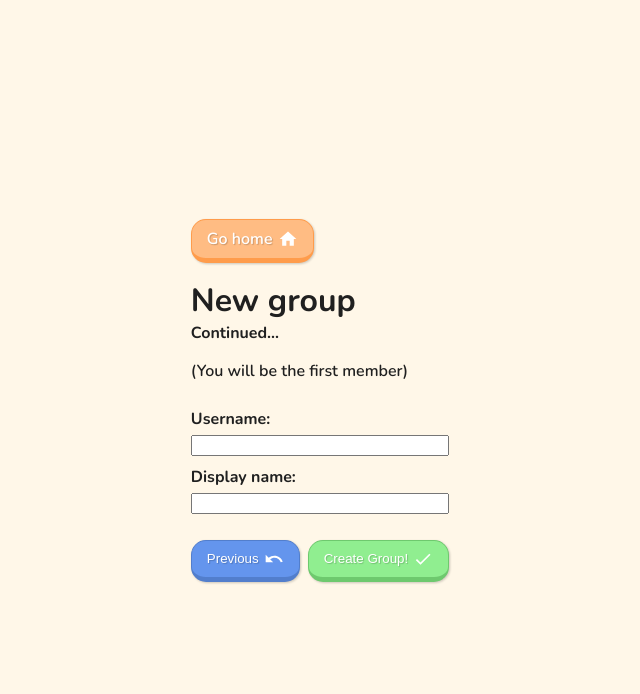
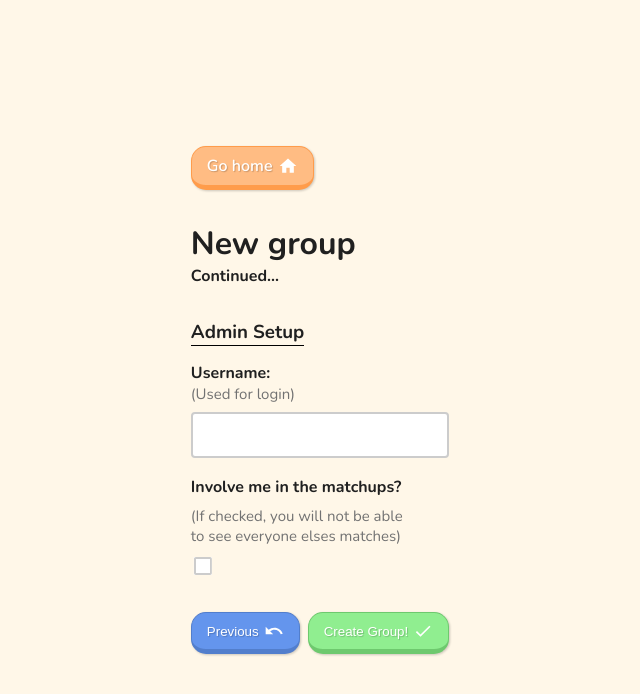
Before and after one commit to trevsm/mystery-gifter, a Next.js app: page /create in a window 1280 px wide. Both pictures are taken after typing "Sample" into the empty fields and a click on the button "Next". Shown: the top 694 px of the page, without its empty margins (320-960 px from the left). Built offline with nearby package versions, Linux system fonts and the light colour scheme.

Commit message:
more create group work

```diff
--- a/package.json
+++ b/package.json
@@ -24,7 +24,8 @@
     "react": "18.2.0",
     "react-dom": "18.2.0",
     "typescript": "5.2.2",
-    "uuid": "^9.0.0"
+    "uuid": "^9.0.0",
+    "zustand": "^4.4.1"
   },
   "devDependencies": {
     "@types/uuid": "^9.0.3",
--- /dev/null
+++ b/src/app/Providers.tsx
@@ -0,0 +1,12 @@
+"use client";
+
+import NotificationList from "@/components/NotificationList";
+
+export function Providers({ children }: { children: React.ReactNode }) {
+  return (
+    <div>
+      <NotificationList />
+      {children}
+    </div>
+  );
+}
--- a/src/app/api/group/newGroup/route.ts
+++ b/src/app/api/group/newGroup/route.ts
@@ -5,14 +5,17 @@ import { v4 as uuidv4 } from "uuid";
 export async function POST(request: Request) {
   const body = await request.json();
 
-  if (!body.group_name || !body.username || !body.display_name) {
+  if (!body.group_name || !body.username) {
     return NextResponse.json(
-      { error: "Group name, username, and display name are required" },
+      { error: "Group name, username are required" },
       { status: 400 }
     );
   }
 
-  const { group_name, display_name, username } = body;
+  const { group_name, username } = body;
+
+  const display_name = body.display_name;
+  const isInvolved = body.isInvolved;
 
   const share_id = uuidv4().substring(0, 6);
 
@@ -38,7 +41,9 @@ export async function POST(request: Request) {
 
   const { error: insertError } = await supabase
     .from("member")
-    .insert([{ display_name, username, isAdmin: true, group_id: groupId }]);
+    .insert([
+      { username, isAdmin: true, group_id: groupId, isInvolved, display_name },
+    ]);
 
   if (insertError) {
     return NextResponse.json({ error: insertError.message }, { status: 500 });
--- a/src/app/create/page.tsx
+++ b/src/app/create/page.tsx
@@ -5,15 +5,21 @@ import HomeIcon from "@mui/icons-material/Home";
 import FastForwardIcon from "@mui/icons-material/FastForward";
 import DoneIcon from "@mui/icons-material/Done";
 
+import CheckBoxOutlineBlankIcon from "@mui/icons-material/CheckBoxOutlineBlank";
+import CheckBoxIcon from "@mui/icons-material/CheckBox";
+
 import Link from "next/link";
 import { useState } from "react";
+import useNotificationStore from "@/stores/notificationStore";
 
 export default function Create() {
   const [step, setStep] = useState(0);
+  const { addNotification } = useNotificationStore();
 
   const [groupName, setGroupName] = useState("");
   const [username, setUsername] = useState("");
-  const [displayName, setDisplayName] = useState("");
+  const [displayName, setDisplayName] = useState<string>();
+  const [involved, setInvolved] = useState(false);
 
   const [shareId, setShareId] = useState("");
 
@@ -27,14 +33,24 @@ export default function Create() {
         group_name: groupName,
         username,
         display_name: displayName,
+        isInvolved: involved,
       }),
     });
 
     if (res.status === 200) {
       const { share_id } = await res.json();
+      addNotification({
+        id: "create-group-success",
+        message: "Group created!",
+        type: "success",
+      });
       setShareId(share_id);
     } else {
-      console.log("Error creating group");
+      addNotification({
+        id: "create-group-failure",
+        message: "Group creation failed.",
+        type: "error",
+      });
     }
   };
 
@@ -42,10 +58,18 @@ export default function Create() {
     navigator.clipboard
       .writeText(shareId)
       .then(() => {
-        console.log("Text copied to clipboard");
+        addNotification({
+          id: "copy-group-id-success",
+          message: "Group ID copied to clipboard!",
+          type: "info",
+        });
       })
       .catch((err) => {
-        console.log("Unable to copy text", err);
+        addNotification({
+          id: "copy-group-id-failure",
+          message: "Failed to copy group ID to clipboard.",
+          type: "error",
+        });
       });
   };
 
@@ -101,9 +125,16 @@ export default function Create() {
           gap: "1rem",
         }}
       >
-        <Link href="/" className="button alt3">
+        <Link
+          href="/"
+          className="button alt3"
+          style={{
+            marginBottom: "1rem",
+          }}
+        >
           Go home <HomeIcon fontSize="small" />
         </Link>
+
         <div>
           <h1>New group</h1>
           <p
@@ -122,7 +153,6 @@ export default function Create() {
           }}
         >
           <label
-            htmlFor="name"
             style={{
               marginBottom: "1rem",
             }}
@@ -134,6 +164,7 @@ export default function Create() {
               value={groupName}
               onChange={(e) => setGroupName(e.target.value)}
               required
+              autoComplete="off"
             />
           </label>
           <div
@@ -148,11 +179,11 @@ export default function Create() {
                 pointerEvents: "none",
                 filter: "grayscale(1)",
               }}
-              className="alt1"
+              className="custom-button alt1"
             >
               Previous <UndoIcon fontSize="small" />
             </button>
-            <button type="submit" className="alt1">
+            <button type="submit" className="custom-button alt1">
               Next <FastForwardIcon fontSize="small" />
             </button>
           </div>
@@ -169,48 +200,108 @@ export default function Create() {
           gap: "1rem",
         }}
       >
-        <Link href="/" className="button alt3">
+        <Link
+          href="/"
+          className="button alt3"
+          style={{
+            marginBottom: "1rem",
+          }}
+        >
           Go home <HomeIcon fontSize="small" />
         </Link>
+
         <div>
           <h1>New group</h1>
           <p
             style={{
               fontWeight: "bold",
-              marginBottom: 0,
+              marginBottom: "1rem",
             }}
           >
             Continued...
           </p>
         </div>
+        <h3
+          style={{
+            borderBottom: "1px solid #000",
+            width: "fit-content",
+          }}
+        >
+          Admin Setup
+        </h3>
         <form
           onSubmit={(e) => {
             e.preventDefault();
             handleCreateGroup();
           }}
         >
+          <label>
+            Username:
             <p
               style={{
-              marginBottom: "1rem",
+                fontWeight: "normal",
+                fontSize: "15px",
+                color: "#727272",
               }}
             >
-            (You will be the first member)
+              (Used for login)
             </p>
-
-          <label htmlFor="username">
-            Username:
             <input
               type="text"
               name="username"
               value={username}
               onChange={(e) => setUsername(e.target.value)}
               required
+              autoComplete="off"
             />
           </label>
+
+          <div
+            style={{
+              display: "flex",
+              flexDirection: "column",
+              gap: ".5rem",
+              marginBottom: involved ? 0 : "1.5rem",
+            }}
+          >
+            <span
+              style={{
+                fontWeight: "bold",
+              }}
+            >
+              Involve me in the matchups?
+            </span>
+            <span
+              style={{
+                fontSize: "15px",
+                fontWeight: "normal",
+                color: "#727272",
+              }}
+            >
+              (If checked, you will not be able <br /> to see everyone elses
+              matches)
+            </span>
+            <div
+              style={{
+                cursor: "pointer",
+                display: "flex",
+                backgroundColor: "#fff",
+                width: "fit-content",
+                color: involved ? "cornflowerblue" : "#ccc",
+                clipPath: "inset(3px)",
+              }}
+            >
+              {involved ? (
+                <CheckBoxIcon onClick={() => setInvolved(false)} />
+              ) : (
+                <CheckBoxOutlineBlankIcon onClick={() => setInvolved(true)} />
+              )}
+            </div>
+          </div>
+          {involved ? (
             <label
-            htmlFor="display_name"
               style={{
-              marginBottom: "1rem",
+                marginBottom: "1.5rem",
               }}
             >
               Display name:
@@ -220,8 +311,10 @@ export default function Create() {
                 value={displayName}
                 onChange={(e) => setDisplayName(e.target.value)}
                 required
+                autoComplete="off"
               />
             </label>
+          ) : null}
 
           <div
             style={{
@@ -229,10 +322,10 @@ export default function Create() {
               gap: ".5rem",
             }}
           >
-            <button className="alt1" onClick={() => setStep(0)}>
+            <button className="custom-button alt1" onClick={() => setStep(0)}>
               Previous <UndoIcon fontSize="small" />
             </button>
-            <button type="submit" className="alt2">
+            <button type="submit" className="custom-button alt2">
               Create Group! <DoneIcon fontSize="small" />
             </button>
           </div>
--- /dev/null
+++ b/src/app/input.css
@@ -0,0 +1,42 @@
+/* Base style for input field */
+input[type="text"],
+input[type="password"],
+input[type="email"],
+input[type="number"],
+input[type="search"],
+input[type="url"],
+input[type="tel"] {
+  width: 100%;
+  padding: 12px 20px;
+  margin: 8px 0;
+  box-sizing: border-box;
+  border: 2px solid #ccc;
+  border-radius: 4px;
+  font-size: 16px;
+  background-color: white;
+  transition: border 0.3s ease, box-shadow 0.3s ease;
+}
+
+/* Style for focus state */
+input[type="text"]:focus,
+input[type="password"]:focus,
+input[type="email"]:focus,
+input[type="number"]:focus,
+input[type="search"]:focus,
+input[type="url"]:focus,
+input[type="tel"]:focus {
+  border: 2px solid cornflowerblue;
+  box-shadow: 0 0 8px rgba(0, 123, 255, 0.1);
+  outline: none;
+}
+
+/* Style for hover state */
+input[type="text"]:hover,
+input[type="password"]:hover,
+input[type="email"]:hover,
+input[type="number"]:hover,
+input[type="search"]:hover,
+input[type="url"]:hover,
+input[type="tel"]:hover {
+  border: 2px solid cornflowerblue;
+}
--- a/src/app/layout.tsx
+++ b/src/app/layout.tsx
@@ -1,5 +1,7 @@
 import { Nunito } from "next/font/google";
+import "./input.css";
 import "./main.css";
+import { Providers } from "./Providers";
 
 const font = Nunito({ subsets: ["latin"] });
 
@@ -19,7 +21,7 @@ export default function RootLayout({
             height: "100%",
           }}
         >
-          {children}
+          <Providers>{children}</Providers>
         </div>
       </body>
     </html>
--- a/src/app/main.css
+++ b/src/app/main.css
@@ -31,7 +31,6 @@ form {
 form label {
   display: flex;
   flex-direction: column;
-  gap: 5px;
   font-weight: bold;
 }
 
@@ -45,7 +44,7 @@ button {
 }
 
 a.button,
-button {
+button.custom-button {
   display: flex;
   align-items: center;
   gap: 5px;
@@ -63,41 +62,41 @@ button {
 }
 
 a.button:hover,
-button:hover {
+button.custom-button:hover {
   margin-top: 2px;
   transform: translateY(1px);
   border-bottom: 3px solid #c96e6e;
 }
 
 a.button.alt1,
-button.alt1 {
+button.custom-button.alt1 {
   background-color: cornflowerblue;
   border: 1px solid #527ecc;
   border-bottom: 5px solid #527ecc;
 }
 a.button.alt1:hover,
-button.alt1:hover {
+button.custom-button.alt1:hover {
   border-bottom: 3px solid #527ecc;
 }
 
 a.button.alt2,
-button.alt2 {
+button.custom-button.alt2 {
   background-color: lightgreen;
   border: 1px solid #6ec96e;
   border-bottom: 5px solid #6ec96e;
 }
 a.button.alt2:hover,
-button.alt2:hover {
+button.custom-button.alt2:hover {
   border-bottom: 3px solid #6ec96e;
 }
 
 a.button.alt3,
-button.alt3 {
+button.custom-button.alt3 {
   background-color: #ffbc83;
   border: 1px solid #ff9c4b;
   border-bottom: 5px solid #ff9c4b;
 }
 a.button.alt3:hover,
-button.alt3:hover {
+button.custom-button.alt3:hover {
   border-bottom: 3px solid #ff9c4b;
 }
--- /dev/null
+++ b/src/components/NotificationList.tsx
@@ -0,0 +1,24 @@
+import React from "react";
+import NotificationSnackbar from "./NotificationSnackbar";
+import useNotificationStore from "@/stores/notificationStore";
+
+const NotificationList: React.FC = () => {
+  const { notifications, removeNotification } = useNotificationStore();
+
+  return (
+    <>
+      {notifications.map((notification) => (
+        <NotificationSnackbar
+          key={notification.id}
+          id={notification.id}
+          message={notification.message}
+          type={notification.type}
+          open={true}
+          onClose={removeNotification}
+        />
+      ))}
+    </>
+  );
+};
+
+export default NotificationList;
--- /dev/null
+++ b/src/stores/notificationStore.ts
@@ -0,0 +1,29 @@
+import { create } from "zustand";
+
+type Notification = {
+  id: string;
+  message: string;
+  type: "success" | "error" | "info";
+};
+
+type NotificationState = {
+  notifications: Notification[];
+  addNotification: (notification: Notification) => void;
+  removeNotification: (id: string) => void;
+};
+
+const useNotificationStore = create<NotificationState>((set) => ({
+  notifications: [],
+  addNotification: (notification: Notification) =>
+    set((state) => ({
+      notifications: [...state.notifications, notification],
+    })),
+  removeNotification: (id: string) =>
+    set((state) => ({
+      notifications: state.notifications.filter(
+        (notification) => notification.id !== id
+      ),
+    })),
+}));
+
+export default useNotificationStore;
```
Also changed, not shown: src/components/NotificationSnackbar.tsx (added, +36 -0 lines), 1 other file (tests, documents, lock files or other folders). Lines whose indentation alone changed are shown as unchanged.
